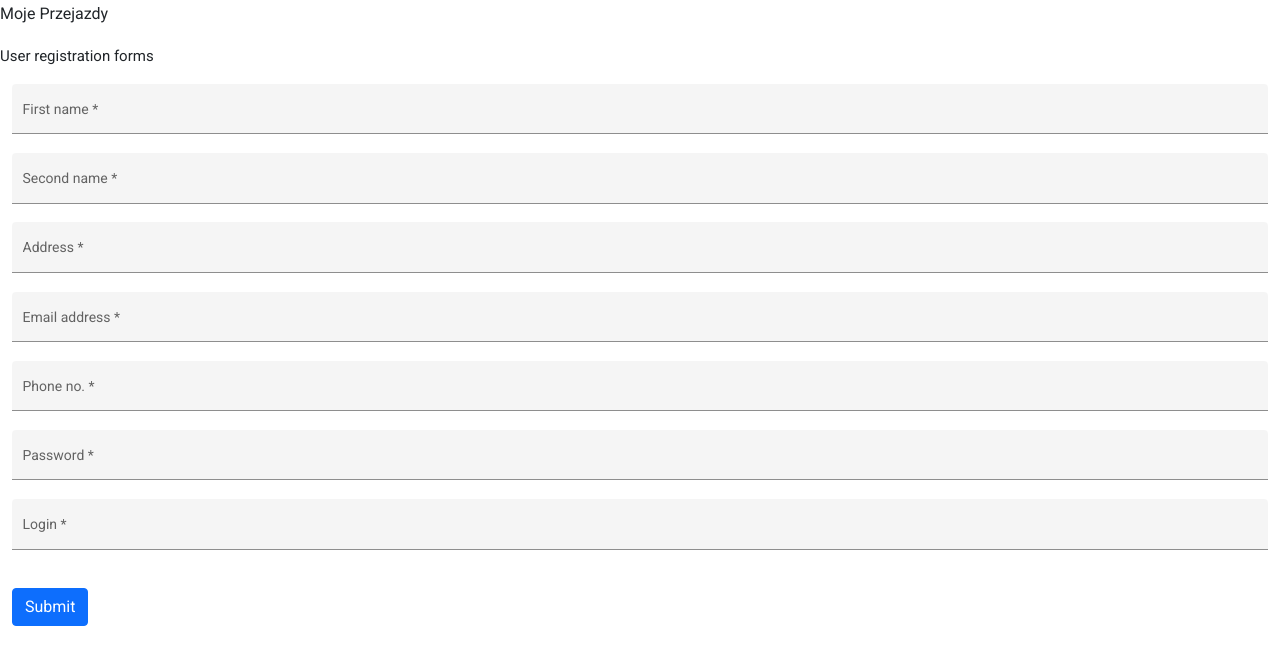
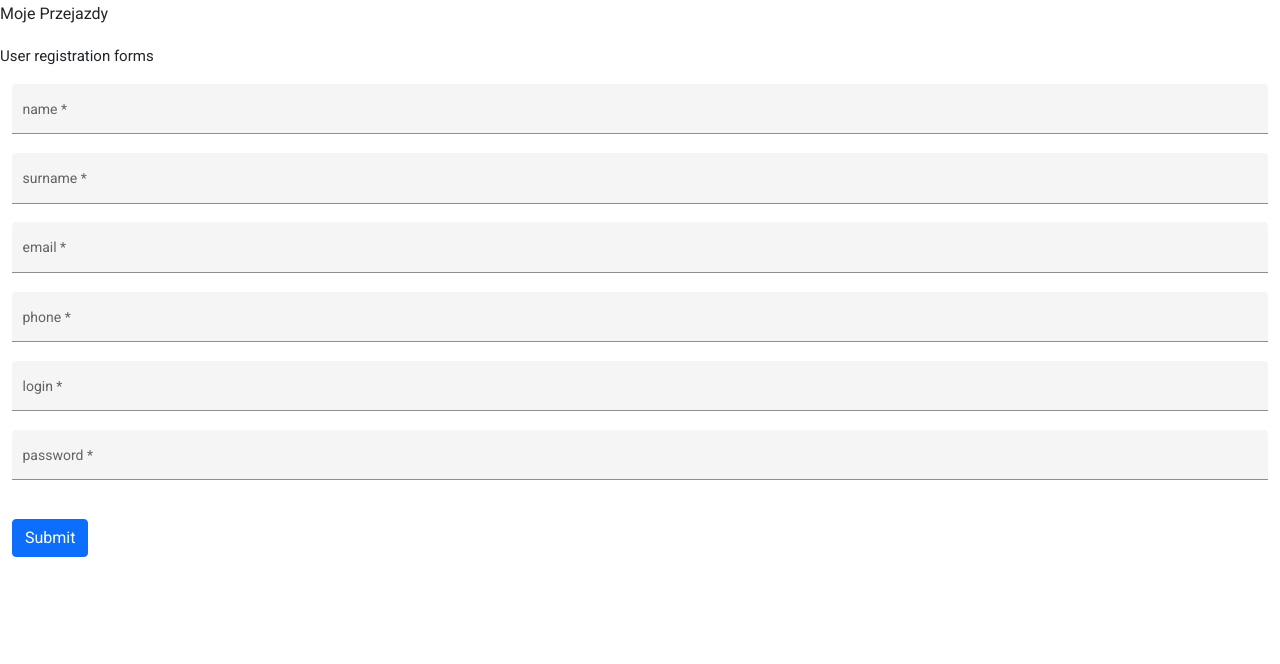
Before and after one commit to mierzvoj/przejazdy, an Angular app: page /register in a window 1280 px wide. Shown: the top 664 px of the page. Built offline with nearby package versions, Linux system fonts and the light colour scheme.

Commit message:
working with services

```diff
--- /dev/null
+++ b/projects/mojeprzejazdy/src/app/components/common/inputs/input-text/input-text.component.css
@@ -0,0 +1,12 @@
+.has-error {
+  color: red;
+  background-color: yellow;
+}
+
+input, label {
+  display:block;
+}
+
+.input-text {
+    width: 100%;
+}
--- /dev/null
+++ b/projects/mojeprzejazdy/src/app/components/common/inputs/input-text/input-text.component.html
@@ -0,0 +1,14 @@
+<mat-form-field class="example-form-field" appearance="fill" class="input-text">
+  <mat-label>{{ name }}</mat-label>
+  <input matInput type="text" [formControl]="getFormControl()" />
+  <mat-error *ngIf="hasErrors()">{{ getErrorMessage() }}</mat-error>
+  <button
+    *ngIf="hasValue()"
+    matSuffix
+    mat-icon-button
+    aria-label="Clear"
+    (click)="clearFormControlValue()"
+  >
+    <mat-icon>close</mat-icon>
+  </button>
+</mat-form-field>
--- /dev/null
+++ b/projects/mojeprzejazdy/src/app/components/common/inputs/input-text/input-text.component.ts
@@ -0,0 +1,53 @@
+import { Component, Input, OnInit } from '@angular/core';
+import { FormControl, FormGroup } from '@angular/forms';
+
+@Component({
+  selector: 'app-input-text',
+  templateUrl: './input-text.component.html',
+  styleUrls: ['./input-text.component.css'],
+})
+export class InputTextComponent implements OnInit {
+  @Input() formGroup!: FormGroup;
+  @Input() name!: string;
+
+  constructor() {}
+
+  ngOnInit(): void {}
+
+  getFormControl(): FormControl {
+    console.log('nazwa ' + this.name);
+    return this.formGroup.get(this.name) as FormControl;
+  }
+
+  getErrorMessage(): string {
+    const fcErrors = this.getFormControl()?.errors;
+    if (fcErrors) {
+      const errors = Object.keys(fcErrors);
+      if (errors.includes('required')) {
+        return 'Wymagana wartość';
+      }
+      if (errors.includes('pattern')) {
+        console.log('tu jest gen input');
+        return 'Nieprawidłowy format';
+      }
+      return JSON.stringify(this.getFormControl()?.errors);
+    }
+    return '';
+  }
+
+  clearFormControlValue(): void {
+    const fc = this.getFormControl();
+    fc.setValue(null);
+  }
+
+  hasValue(): boolean {
+    const fc = this.getFormControl();
+    return fc.value !== null && fc.value !== undefined && fc.value !== '';
+  }
+
+  hasErrors(): boolean {
+    const fc = this.getFormControl();
+    console.log(fc.errors);
+    return fc.errors ? true : false;
+  }
+}
--- a/projects/mojeprzejazdy/src/app/components/userreg/userreg.component.html
+++ b/projects/mojeprzejazdy/src/app/components/userreg/userreg.component.html
@@ -1,29 +1,26 @@
 <h3>Moje Przejazdy</h3>
 <h4>User registration forms</h4>
-<form [formGroup]="userForm" (ngSubmit)="onSubmit()">
+
+<div *ngIf="loading" class="progress-spinner">
+  <mat-progress-spinner [mode]="'indeterminate'"> </mat-progress-spinner>
+</div>
+
+<form *ngIf="!loading" [formGroup]="userForm" (ngSubmit)="onSubmit()">
   <div class="container-fluid">
     <div class="row">
-      <mat-form-field class="example-form-field" appearance="fill">
-        <mat-label>First name</mat-label>
-        <input matInput type="text" [formControl]="getFormControl('name')" />
-        <mat-error *ngIf="invalidFirstName">{{
-          getErrorMessage("name")
-        }}</mat-error>
-        <button
-          *ngIf="hasValue('name')"
-          matSuffix
-          mat-icon-button
-          aria-label="Clear"
-          (click)="clearFormControlValue('name')"
-        >
-          <mat-icon>close</mat-icon>
-        </button>
-      </mat-form-field>
+      <app-input-text [formGroup]="userForm" [name]="'name'"> </app-input-text>
+      <app-input-text [formGroup]="userForm" [name]="'surname'">
+      </app-input-text>
+      <app-input-text [formGroup]="userForm" [name]="'email'"> </app-input-text>
+      <app-input-text [formGroup]="userForm" [name]="'phone'"> </app-input-text>
+      <app-input-text [formGroup]="userForm" [name]="'login'"> </app-input-text>
+      <app-input-text [formGroup]="userForm" [name]="'password'">
+      </app-input-text>
 
-      <mat-form-field class="example-form-field" appearance="fill">
+      <!-- <mat-form-field class="example-form-field" appearance="fill">
         <mat-label>Second name</mat-label>
         <input matInput type="text" [formControl]="getFormControl('surname')" />
-        <mat-error *ngIf="invalidSecondName">{{
+        <mat-error *ngIf="invalidFirstName">{{
           getErrorMessage("name")
         }}</mat-error>
         <button
@@ -35,15 +32,17 @@
         >
           <mat-icon>close</mat-icon>
         </button>
-      </mat-form-field>
+      </mat-form-field> -->
 
-      <mat-form-field class="example-form-field" appearance="fill">
+      <!-- <mat-form-field class="example-form-field"
+                      appearance="fill">
         <mat-label>Address</mat-label>
-        <input matInput type="text" [formControl]="getFormControl('address')" />
+        <input matInput
+               type="text"
+               [formControl]="getFormControl('address')" />
         <mat-error *ngIf="invalidAddress">{{
                 getErrorMessage("name")
-        }}</mat-error>
-        <button
+              }}</mat-error><button
                 *ngIf="hasValue('address')"
                 matSuffix
                 mat-icon-button
@@ -52,26 +51,9 @@
               >
                 <mat-icon>close</mat-icon>
               </button>
-      </mat-form-field>
+      </mat-form-field> -->
 
-      <mat-form-field class="example-form-field" appearance="fill">
-        <mat-label>Email address</mat-label>
-        <input matInput type="text" [formControl]="getFormControl('email')" />
-        <mat-error *ngIf="invalidEmailAddress">{{
-          getErrorMessage("name")
-        }}</mat-error>
-        <button
-          *ngIf="hasValue('email')"
-          matSuffix
-          mat-icon-button
-          aria-label="Clear"
-          (click)="clearFormControlValue('email')"
-        >
-          <mat-icon>close</mat-icon>
-        </button>
-      </mat-form-field>
-
-      <mat-form-field class="example-form-field" appearance="fill">
+      <!-- <mat-form-field class="example-form-field" appearance="fill">
         <mat-label>Phone no.</mat-label>
         <input matInput type="text" [formControl]="getFormControl('phone')" />
         <mat-error *ngIf="invalidPhoneNo">{{
@@ -86,9 +68,26 @@
         >
           <mat-icon>close</mat-icon>
         </button>
-      </mat-form-field>
+      </mat-form-field> -->
 
-      <mat-form-field class="example-form-field" appearance="fill">
+      <!-- <mat-form-field class="example-form-field" appearance="fill">
+        <mat-label>Login</mat-label>
+        <input matInput type="login" [formControl]="getFormControl('login')" />
+        <mat-error *ngIf="invalidPassword">{{
+          getErrorMessage("name")
+        }}</mat-error>
+        <button
+          *ngIf="hasValue('login')"
+          matSuffix
+          mat-icon-button
+          aria-label="Clear"
+          (click)="clearFormControlValue('login')"
+        >
+          <mat-icon>close</mat-icon>
+        </button>
+      </mat-form-field> -->
+
+      <!-- <mat-form-field class="example-form-field" appearance="fill">
         <mat-label>Password</mat-label>
         <input
           matInput
@@ -107,24 +106,23 @@
         >
           <mat-icon>close</mat-icon>
         </button>
-      </mat-form-field>
-
-      <mat-form-field class="example-form-field" appearance="fill">
-        <mat-label>Login</mat-label>
-        <input matInput type="login" [formControl]="getFormControl('login')" />
-        <mat-error *ngIf="invalidPassword">{{
+      </mat-form-field> -->
+      <!-- <mat-form-field class="example-form-field" appearance="fill">
+        <mat-label>Email address</mat-label>
+        <input matInput type="text" [formControl]="getFormControl('email')" />
+        <mat-error *ngIf="invalidEmailAddress">{{
           getErrorMessage("name")
         }}</mat-error>
         <button
-          *ngIf="hasValue('login')"
+          *ngIf="hasValue('email')"
           matSuffix
           mat-icon-button
           aria-label="Clear"
-          (click)="clearFormControlValue('login')"
+          (click)="clearFormControlValue('email')"
         >
           <mat-icon>close</mat-icon>
         </button>
-      </mat-form-field>
+      </mat-form-field> -->
 
       <!-- <mat-form-field appearance="fill">
         <mat-label>Choose an option</mat-label>
--- a/projects/mojeprzejazdy/src/app/components/userreg/userreg.component.ts
+++ b/projects/mojeprzejazdy/src/app/components/userreg/userreg.component.ts
@@ -6,6 +6,7 @@ import {
   ValidationErrors,
   Validators
 } from '@angular/forms';
+import { MatSnackBar } from '@angular/material/snack-bar';
 import { Subscription } from 'rxjs';
 import { Person } from '../../model/person';
 import { EnrollmentService } from '../../service/enrollment.service';
@@ -18,6 +19,7 @@ import { EnrollmentService } from '../../service/enrollment.service';
   styleUrls: ['./userreg.component.css'],
 })
 export class UserregComponent implements OnInit {
+  loading: boolean = false;
   submitted = false;
   registered = false;
   userForm: FormGroup = new FormGroup({});
@@ -27,7 +29,8 @@ export class UserregComponent implements OnInit {
 
   constructor(
     public formBuilder: FormBuilder,
-    private dataService: EnrollmentService
+    private dataService: EnrollmentService,
+    private snackBar: MatSnackBar
   ) { }
 
   ngOnInit() {
@@ -40,7 +43,7 @@ export class UserregComponent implements OnInit {
         '',
         [Validators.required, Validators.pattern('^[A-Z]{1}[a-z]{3,}$')],
       ],
-      address: ['', [Validators.required]],
+      // address: ['', [Validators.required]],
       email: ['', [Validators.required, Validators.email]],
       phone: ['', [Validators.required, Validators.pattern('^[1-9][0-9]*$')]],
       password: [
@@ -59,6 +62,12 @@ export class UserregComponent implements OnInit {
           Validators.pattern('^(?=.*[a-z])(?=.*[A-Z])(?=.*[0-9])[a-zA-Z0-9]+$'),
         ],
       ],
+      address: this.formBuilder.group({
+        street: [''],
+        streetNo: [''],
+        city: [''],
+        postcode: ['']
+      })
     });
   }
 
@@ -70,37 +79,37 @@ export class UserregComponent implements OnInit {
     return result;
   }
 
-  invalidSecondName(): boolean {
-    const result =
-      !this.isFormControlValid(this.userForm.controls.surname.errors) &&
-      !this.isFormSubmitted();
-    console.log('invalid sname', result);
-    return result;
-  }
+  // invalidSecondName(): boolean {
+  //   const result =
+  //     !this.isFormControlValid(this.userForm.controls.name.errors) &&
+  //     !this.isFormSubmitted();
+  //   console.log('invalid sname', result);
+  //   return result;
+  // }
 
-  invalidAddress(): boolean {
-    const result =
-      !this.isFormControlValid(this.userForm.controls.address.errors) &&
-      !this.isFormSubmitted();
-    console.log('invalidAddress:', result);
-    return result;
-  }
+  // invalidAddress(): boolean {
+  //   const result =
+  //     !this.isFormControlValid(this.userForm.controls.address.errors) &&
+  //     !this.isFormSubmitted();
+  //   console.log('invalidAddress:', result);
+  //   return result;
+  // }
 
-  invalidEmailAddress(): boolean {
-    const result =
-      !this.isFormControlValid(this.userForm.controls.email.errors) &&
-      !this.isFormSubmitted();
-    console.log('invalidEmail:', result);
-    return result;
-  }
+  // invalidEmailAddress(): boolean {
+  //   const result =
+  //     !this.isFormControlValid(this.userForm.controls.email.errors) &&
+  //     !this.isFormSubmitted();
+  //   console.log('invalidEmail:', result);
+  //   return result;
+  // }
 
-  invalidPhoneNo(): boolean {
-    const result =
-      !this.isFormControlValid(this.userForm.controls.phone.errors) &&
-      !this.isFormSubmitted();
-    console.log('invalidPhone:', result);
-    return result;
-  }
+  // invalidPhoneNo(): boolean {
+  //   const result =
+  //     !this.isFormControlValid(this.userForm.controls.phone.errors) &&
+  //     !this.isFormSubmitted();
+  //   console.log('invalidPhone:', result);
+  //   return result;
+  // }
 
   // isPhoneValid(errors: ValidationErrors | null): boolean {
   //   return this.validatePhone(errors);
@@ -110,13 +119,13 @@ export class UserregComponent implements OnInit {
   //   return errors === null;
   // }
 
-  invalidPassword(): boolean {
-    const result =
-      !this.isFormControlValid(this.userForm.controls.password.errors) &&
-      !this.isFormSubmitted();
-    console.log('invalidPasswd:', result);
-    return result;
-  }
+  // invalidPassword(): boolean {
+  //   const result =
+  //     !this.isFormControlValid(this.userForm.controls.password.errors) &&
+  //     !this.isFormSubmitted();
+  //   console.log('invalidPasswd:', result);
+  //   return result;
+  // }
 
   isFormControlValid(errors: ValidationErrors | null): boolean {
     return this.validateFormControl(errors);
@@ -133,18 +142,38 @@ export class UserregComponent implements OnInit {
   onSubmit(): void {
     this.submitted = true;
     if (this.userForm.invalid == true) {
-      console.log('wrong data');
+      this.snackBar.open('wrong data', 'close');
     } else {
       this.registered = true;
+      this.loading = true;
       console.log(this.userForm);
-      this.person = new Person(this.userForm.value);
+      // this.person = new Person(this.userForm.value);
+      const value = JSON.parse(JSON.stringify(this.userForm.value));
+      if (value.address.street === '' && value.address.streetNo == '' && value.address.city === '' && value.address.postcode === '') {
+        delete value.address;
+      }
       this.dataSubscription.unsubscribe();
-      this.dataSubscription = this.dataService.enroll(this.userForm.value).subscribe();
+      this.dataSubscription = this.dataService
+        .enroll(value)
+        .subscribe({
+          next: () => {
+            this.snackBar.open('succesfully saved', 'close');
+            this.loading = false;
+          },
+          error: (err) => {
+            this.snackBar.open(err, 'close');
+            this.loading = false;
+          },
+        });
     }
   }
 
   getFormControl(name: string): FormControl {
     return this.userForm.get(name) as FormControl;
+  }
+
+  getAddressFormGroup(): FormGroup {
+    return this.userForm.get('address') as FormGroup;
   }
 
   clearFormControlValue(name: string): void {
@@ -159,12 +188,14 @@ export class UserregComponent implements OnInit {
 
   getErrorMessage(name: string): string {
     const fcErrors = this.getFormControl(name)?.errors;
+    console.log(fcErrors);
     if (fcErrors) {
       const errors = Object.keys(fcErrors);
       if (errors.includes('required')) {
         return 'Wymagana wartość';
       }
       if (errors.includes('pattern')) {
+        console.log('tu jestem2');
         return 'Nieprawidłowy format';
       }
       return JSON.stringify(this.getFormControl(name)?.errors);
```
Also changed, not shown: projects/mojeprzejazdy/src/app/app.module.ts (+9 -1 lines), projects/mojeprzejazdy/src/app/components/address/address.component.html (added, +8 -0 lines), projects/mojeprzejazdy/src/app/components/address/address.component.ts (added, +17 -0 lines), projects/mojeprzejazdy/src/app/components/userreg/userreg.component.css (+8 -0 lines), projects/mojeprzejazdy/src/app/service/address.service.ts (added, +26 -0 lines), projects/mojeprzejazdy/src/app/service/transit.service.ts (+15 -2 lines), projects/mojeprzejazdy/src/app/components/address/address.component.css (added), 2 other files (tests, documents, lock files or other folders). Lines whose indentation alone changed are shown as unchanged.
